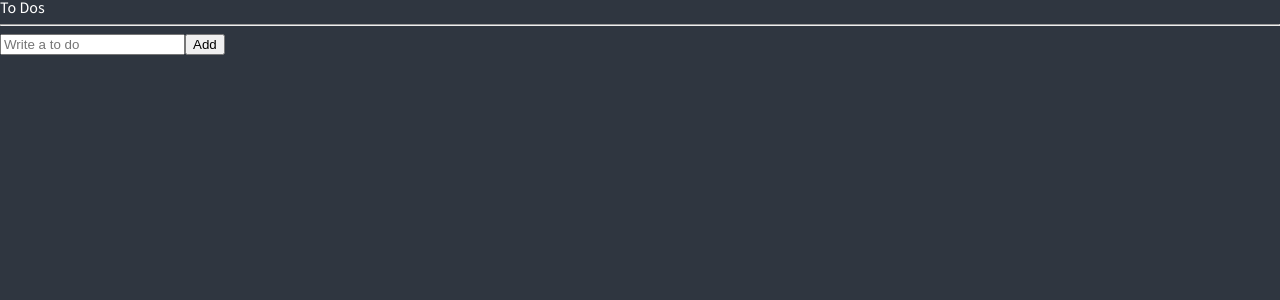
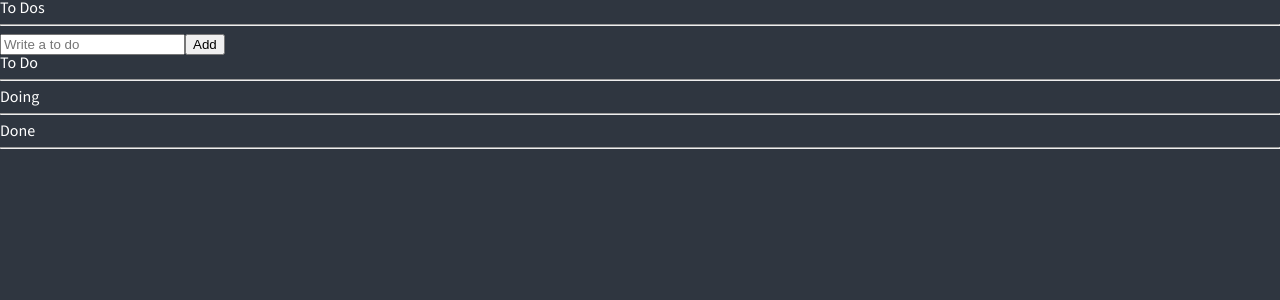
Before and after one commit to moonssa/react-masterclass, a React (Create React App) app: page / in a window 1280 px wide. Shown: the top 300 px of the page. Built offline with nearby package versions, Linux system fonts and the light colour scheme.

Commit message:
selector를 사용해서 todo, doing, done 을 렌더링한다.

```diff
--- a/src/components/ToDoList.tsx
+++ b/src/components/ToDoList.tsx
@@ -1,21 +1,40 @@
 import { useRecoilValue } from "recoil";
-import { toDoState } from "./atoms";
+import { toDoSelector, toDoState } from "./atoms";
 import CreateToDo from "./CreateRoDo";
 import ToDo from "./ToDo";
 
 function ToDoList() {
   const toDos = useRecoilValue(toDoState);
-  console.log(toDos);
+  const [toDo, doing, done] = useRecoilValue(toDoSelector);
+  console.log("toDo", toDo);
+  console.log("doing", doing);
+  console.log("done", done);
   return (
     <div>
       <h1>To Dos</h1>
       <hr />
       <CreateToDo />
+      <h2>To Do</h2>
       <ul>
-        {toDos.map((toDo) => (
+        {toDo.map((toDo) => (
           <ToDo key={toDo.id} {...toDo} />
         ))}
       </ul>
+      <hr />
+      <h2>Doing</h2>
+      <ul>
+        {doing.map((toDo) => (
+          <ToDo key={toDo.id} {...toDo} />
+        ))}
+      </ul>
+      <hr />
+      <h2>Done</h2>
+      <ul>
+        {done.map((toDo) => (
+          <ToDo key={toDo.id} {...toDo} />
+        ))}
+      </ul>
+      <hr />
     </div>
   );
 }
--- a/src/components/atoms.tsx
+++ b/src/components/atoms.tsx
@@ -1,4 +1,4 @@
-import { atom } from "recoil";
+import { atom, selector } from "recoil";
 export interface ITodo {
   text: string;
   id: number;
@@ -8,3 +8,15 @@
   key: "toDo",
   default: [],
 });
+
+export const toDoSelector = selector({
+  key: "toDoSelector",
+  get: ({ get }) => {
+    const toDos = get(toDoState);
+    return [
+      toDos.filter((toDo) => toDo.category == "TO_DO"),
+      toDos.filter((toDo) => toDo.category == "DOING"),
+      toDos.filter((toDo) => toDo.category == "DONE"),
+    ];
+  },
+});
```
